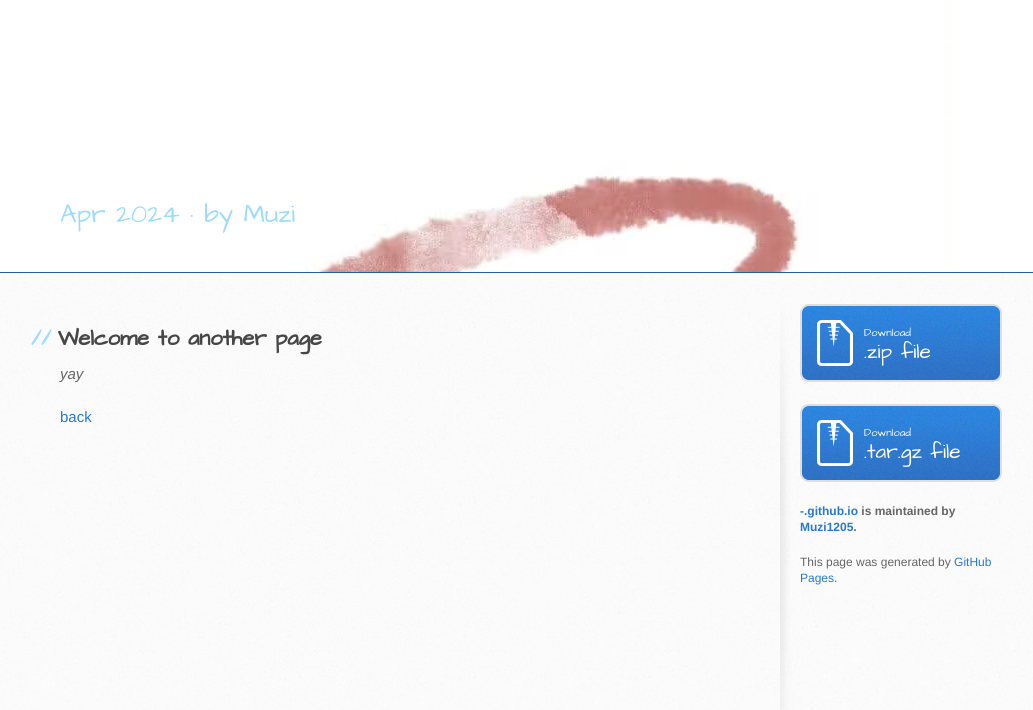
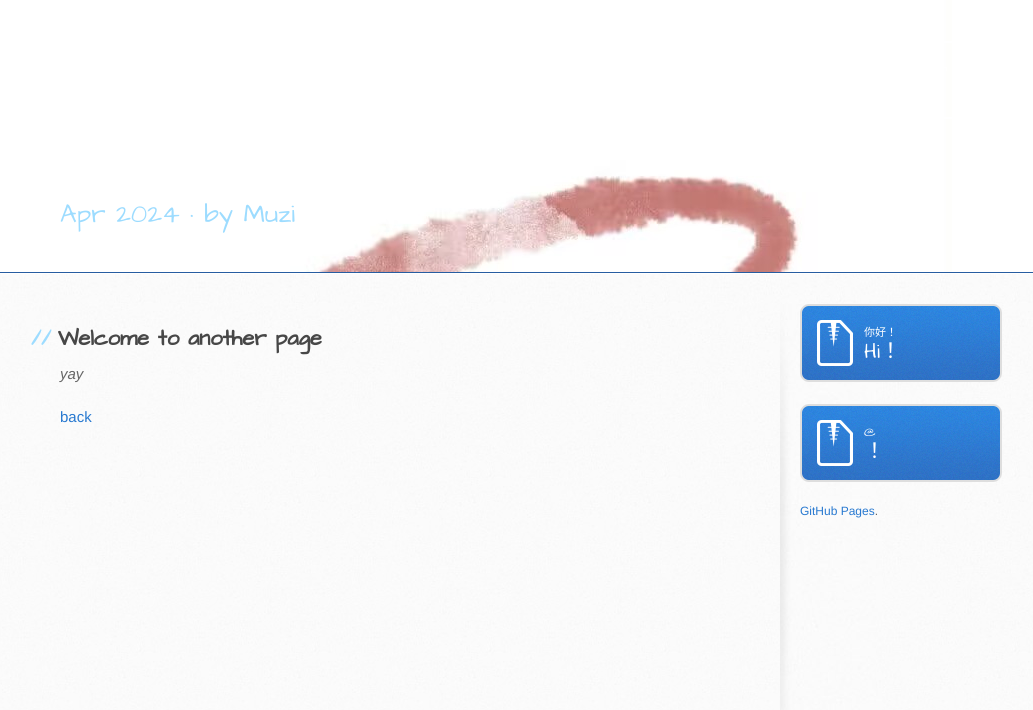
Before and after one commit to Muzi1205/-.github.io, a Jekyll site: the page built from another-page.md, in a window 1280 px wide. Shown: the top 710 px of the page, without its empty margins (110-1143 px from the left). Built offline with Jekyll 4.4.1, drawn with Linux system fonts in a browser that asks for light colours; our own code applies the rules of GitHub Pages for plain Markdown files.

Commit message:
Update default.html

```diff
--- a/_layouts/default.html
+++ b/_layouts/default.html
@@ -3,7 +3,7 @@
   <head>
     <meta charset='utf-8'>
     <meta http-equiv="X-UA-Compatible" content="IE=edge">
-    <meta name="viewport" content="width=device-width, initial-scale=1, maximum-scale=1">
+    <meta name="viewport" content="">
     <link rel="stylesheet" href="{{ '/assets/css/style.css?v=' | append: site.github.build_revision | relative_url }}" media="screen" type="text/css">
     <link rel="stylesheet" href="{{ '/assets/css/print.css' | relative_url }}" media="print" type="text/css">
 
@@ -20,7 +20,7 @@
     <header>
       <div class="inner">
         <a href="{{ '/' | absolute_url }}">
-          <h1>{{ site.title | default: site.github.repository_name }}</h1>
+          <h1>{{ site.title | default: site.github.project_tagline }}</h1>
         </a>
         <h2>{{ site.description | default: site.github.project_tagline }}</h2>
         {% if site.github.is_project_page %}
@@ -37,24 +37,23 @@
         <section id="main-content">
           {{ content }}
         </section>
-
         <aside id="sidebar">
           {% if site.show_downloads %}
-            <a href="{{ site.github.zip_url }}" class="button">
-              <small>Download</small>
-              .zip file
+            <a href="" class="button">
+              <small>你好！</small>
+              Hi！
             </a>
-            <a href="{{ site.github.tar_url }}" class="button">
-              <small>Download</small>
-              .tar.gz file
+            <a href="" class="button">
+              <small>@</small>
+              ！
             </a>
           {% endif %}
 
           {% if site.github.is_project_page %}
-            <p class="repo-owner"><a href="{{ site.github.repository_url }}">{{ site.github.repository_name }}</a> is maintained by <a href="{{ site.github.owner_url }}">{{ site.github.owner_name }}</a>.</p>
+            <p class="repo-owner"><a href=""></a> <a href=""></a></p>
           {% endif %}
 
-          <p>This page was generated by <a href="https://pages.github.com">GitHub Pages</a>.</p>
+          <p> <a href="">GitHub Pages</a>.</p>
         </aside>
       </div>
     </div>
```
